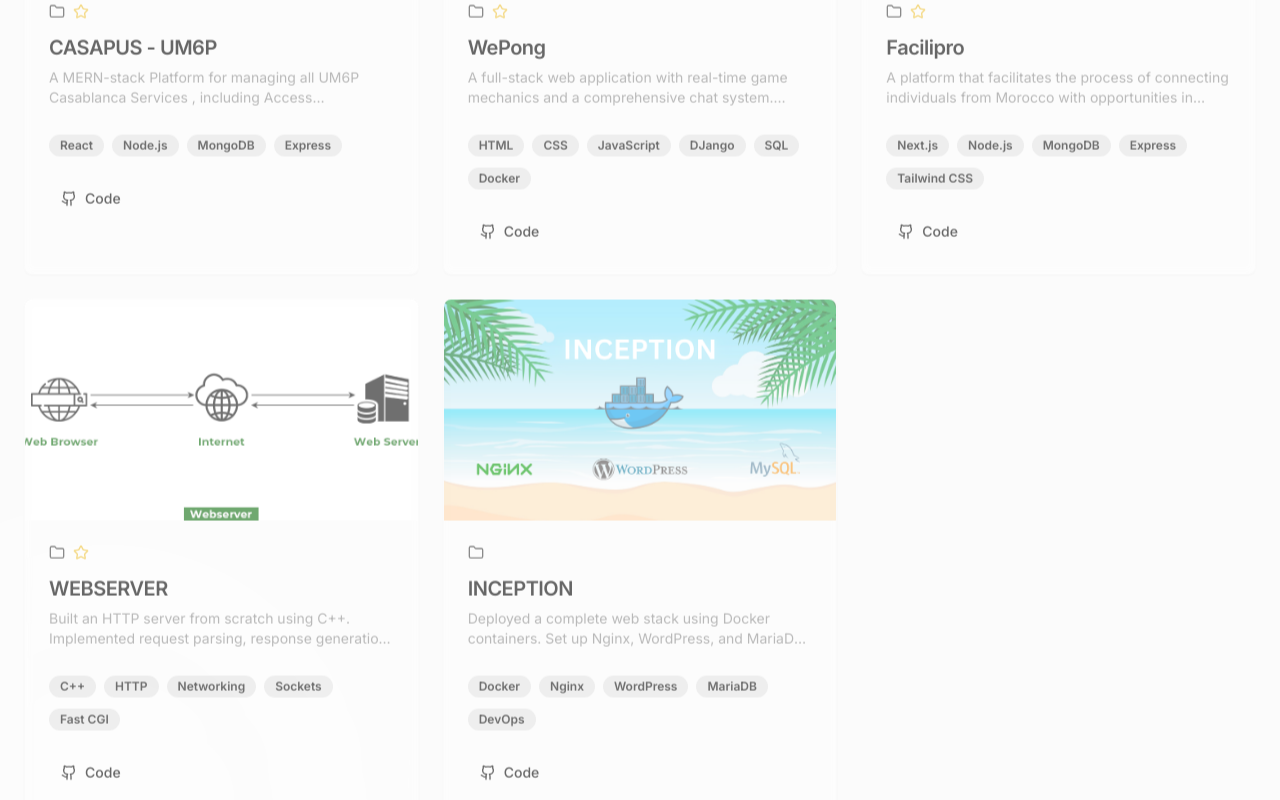
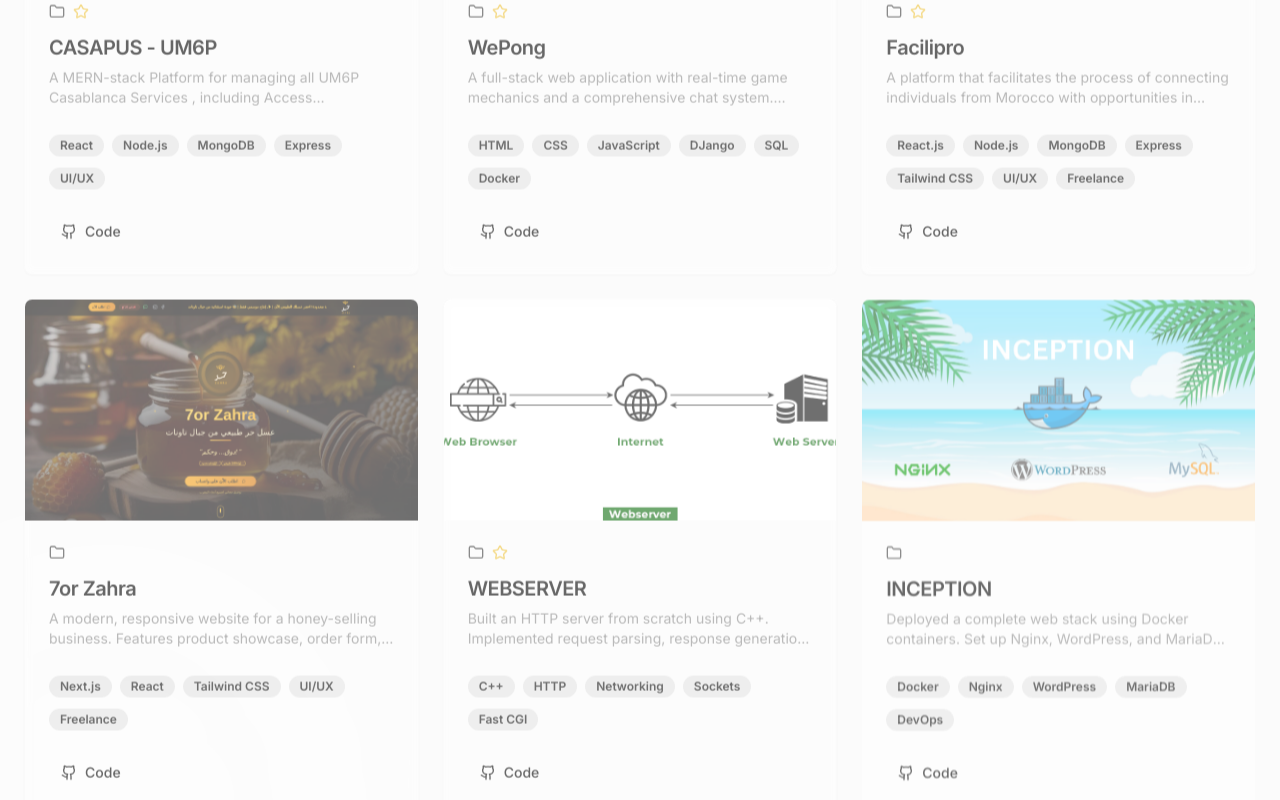
Before and after one commit to emohamedd/WebMe, a Next.js app: page / in a window 1280 px wide. Shown: the part 3640-4440 px from the top of the page. Built offline with nearby package versions, Linux system fonts and the light colour scheme.

Commit message:
added the 7or zahra project

```diff
--- a/components/projects.tsx
+++ b/components/projects.tsx
@@ -15,7 +15,7 @@ const projects = [
     description:
       "A MERN-stack Platform for managing all UM6P Casablanca Services , including Access Management , Booking , Security, and more.",
     image: "/projects/casapus.png",
-    tags: ["React", "Node.js", "MongoDB", "Express"],
+    tags: ["React", "Node.js", "MongoDB", "Express", "UI/UX"],
     codeLink: "#",
     isPrivate: true,
     featured: true,
@@ -34,9 +34,19 @@ const projects = [
     description:
       "A platform that facilitates the process of connecting individuals from Morocco with opportunities in Canada. Features include user profiles, application tracking, and resource management.",
     image: "/projects/facilipro.png",
-    tags: ["Next.js", "Node.js", "MongoDB", "Express", "Tailwind CSS"],
+    tags: ["React.js", "Node.js", "MongoDB", "Express", "Tailwind CSS", "UI/UX", "Freelance"],
     codeLink: "https://www.facilipro.ma",
     featured: true,
+  },
+  {
+    title: "7or Zahra",
+    description:
+      "A modern, responsive website for a honey-selling business. Features product showcase, order form, and contact section. Built as a freelance project for a local entrepreneur.",
+    image: "/projects/7orzahra.png",
+    tags: ["Next.js", "React", "Tailwind CSS", "UI/UX", "Freelance"],
+    codeLink: "https://7or-zahra.vercel.app",
+    isPrivate: false,
+    featured: false,
   },
   {
     title: "WEBSERVER",
```
Also changed, not shown: public/projects/7orzahra.png (added).
